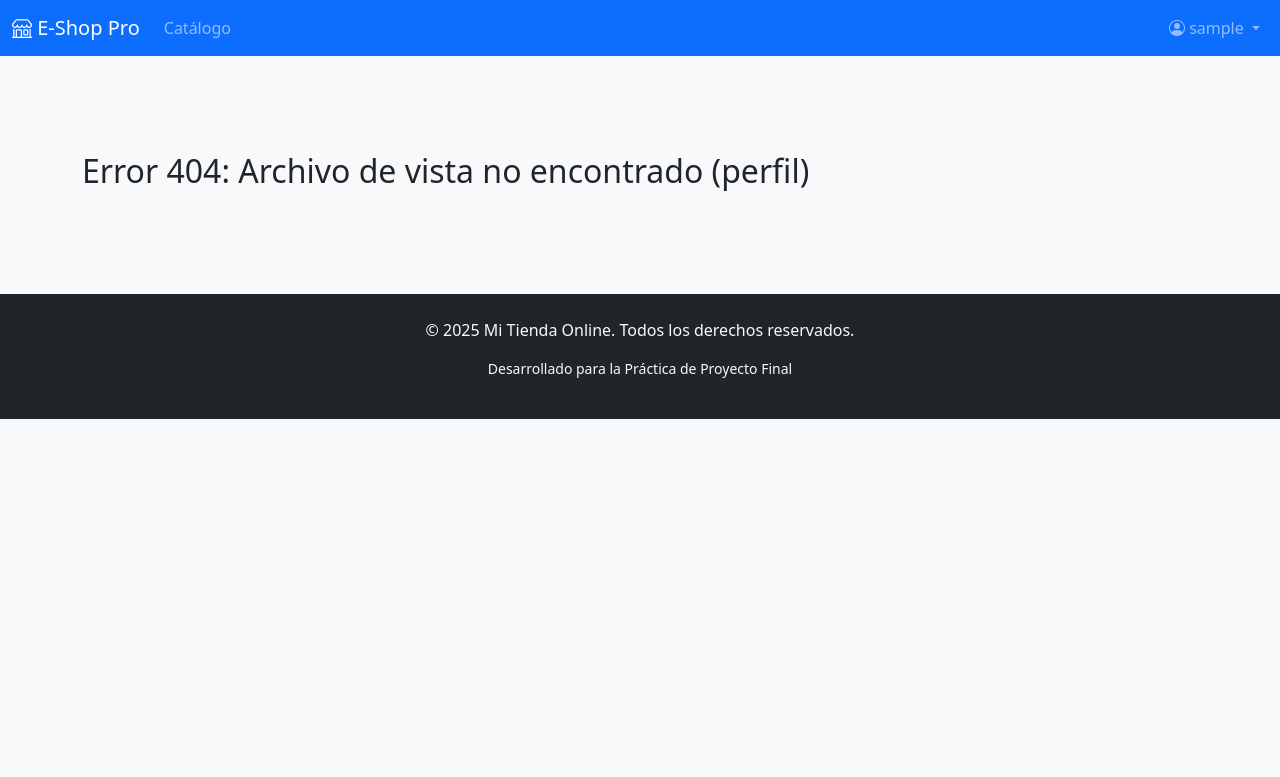
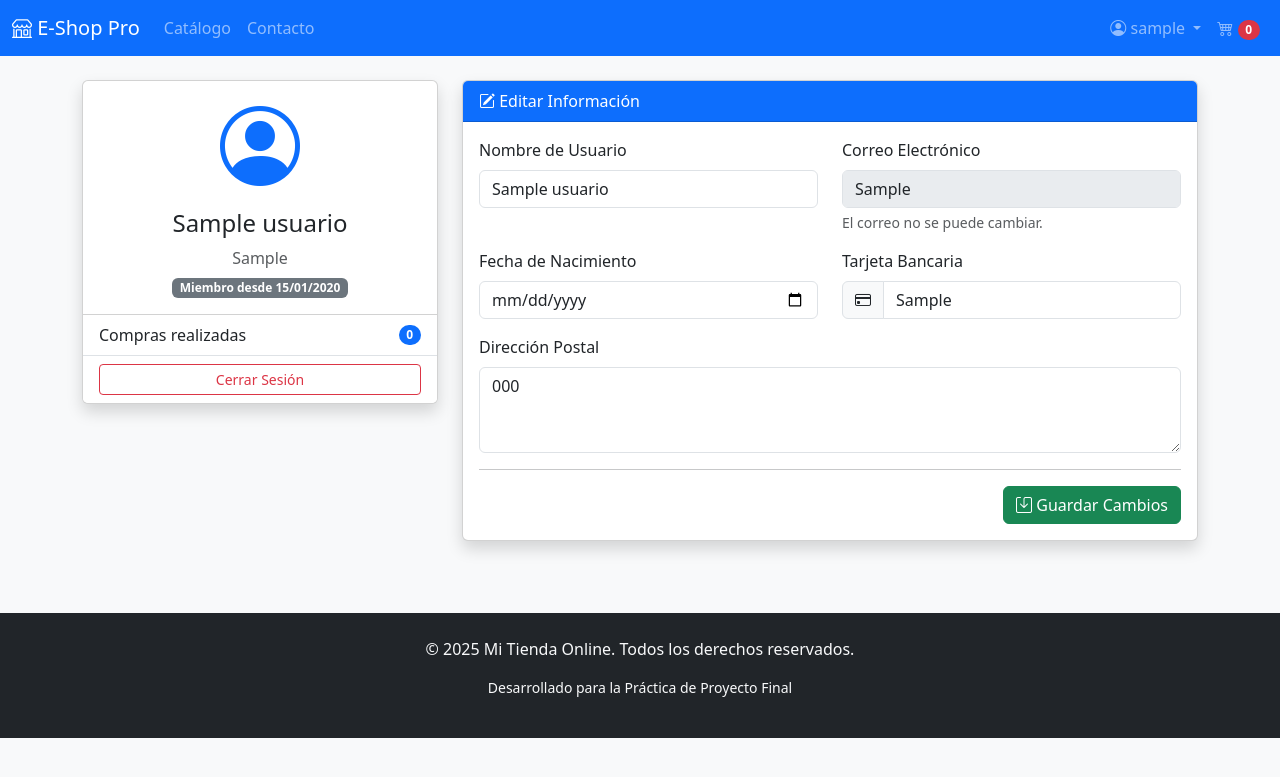
Before and after one commit to G3rrry/proyectoFinalPI, a PHP site: page /index.php?page=perfil in a window 1280 px wide. Shown: the top 777 px of the page. Run offline with PHP 8.4, Linux system fonts and the light colour scheme; the visitor is signed in with stand-in values (Sample User, id 1); tables that the repository leaves empty or names only in its code hold one stand-in row (values such as "Sample post"); data that the repository does not hold is empty.

Commit message:
Registro y login buenos

```diff
--- a/index.php
+++ b/index.php
@@ -11,10 +11,38 @@ $titulo = ucfirst($pagina) . " - E-Shop Pro";
 // Conexión a la base de datos
 include 'db.php';
 
-// Incluir la cabecera común
+// ---------------------------------------------------------
+// LÓGICA DE LOGOUT (MOVIDA AQUÍ, ANTES DEL HTML)
+// ---------------------------------------------------------
+if ($pagina == 'logout') {
+    // 1. Destruir todas las variables de sesión
+    $_SESSION = array();
+
+    // 2. Destruir la cookie de sesión si existe
+    if (ini_get("session.use_cookies")) {
+        $params = session_get_cookie_params();
+        setcookie(session_name(), '', time() - 42000,
+            $params["path"], $params["domain"],
+            $params["secure"], $params["httponly"]
+        );
+    }
+
+    // 3. Destruir la sesión
+    session_destroy();
+
+    // 4. Redirigir al login
+    header("Location: index.php?page=login");
+    exit; // Importante: detiene la ejecución aquí
+}
+// ---------------------------------------------------------
+
+
+// AHORA SÍ: Incluir la cabecera común (esto genera HTML)
 include 'templates/header.php';
 
-// Lista blanca de páginas permitidas (seguridad básica)
+// Lista blanca de páginas permitidas
+// Nota: Ya no es estrictamente necesario tener 'logout' aquí porque se captura arriba,
+// pero no hace daño dejarlo.
 $paginasPermitidas = [
     'catalogo',
     'login',
@@ -23,8 +51,7 @@ $paginasPermitidas = [
     'perfil',
     'historial',
     'admin',
-    'contacto',
-    'logout'
+    'contacto'
 ];
 
 // Lógica de enrutamiento
@@ -34,10 +61,11 @@ if (in_array($pagina, $paginasPermitidas)) {
     if (file_exists($archivoVista)) {
         include $archivoVista;
     } else {
-        echo "<div class='container py-5'><h2>Error 404: Archivo de vista no encontrado ($pagina)</h2></div>";
+        // Opción: crear una vista 404 personalizada o solo mensaje
+        echo "<div class='container py-5'><h2>Error 404: Vista no encontrada</h2></div>";
     }
 } else {
-    // Si la página no existe en la lista, mostrar error o redirigir al catálogo
+    // Si la página no existe en la lista, mostrar catálogo
     include "views/catalogo.php";
 }
 
--- a/templates/header.php
+++ b/templates/header.php
@@ -4,68 +4,70 @@
     <meta charset="UTF-8">
     <meta name="viewport" content="width=device-width, initial-scale=1.0">
     <title><?php echo isset($titulo) ? $titulo : 'Tienda Online'; ?></title>
-    <!-- Bootstrap 5 CSS -->
     <link href="https://cdn.jsdelivr.net/npm/bootstrap@5.3.0/dist/css/bootstrap.min.css" rel="stylesheet">
-    <!-- Iconos de Bootstrap -->
     <link rel="stylesheet" href="https://cdn.jsdelivr.net/npm/bootstrap-icons@1.11.0/font/bootstrap-icons.css">
     <style>
-        body {
-            display: flex;
-            flex-direction: column;
-            min-height: 100vh;
-            background-color: #f8f9fa;
-        }
-        .product-card img {
-            height: 200px;
-            object-fit: cover;
-        }
-        footer {
-            margin-top: auto;
-        }
+        body { display: flex; flex-direction: column; min-height: 100vh; background-color: #f8f9fa; }
+        .product-card img { height: 200px; object-fit: cover; }
+        footer { margin-top: auto; }
     </style>
 </head>
 <body>
 
-    <!-- Barra de Navegación -->
-<nav class="navbar navbar-expand-lg navbar-dark bg-primary sticky-top">
+    <nav class="navbar navbar-expand-lg navbar-dark bg-primary sticky-top">
         <div class="container-fluid">
             <a class="navbar-brand" href="index.php?page=catalogo">
                 <i class="bi bi-shop"></i> E-Shop Pro
             </a>
+            <button class="navbar-toggler" type="button" data-bs-toggle="collapse" data-bs-target="#navbarNav">
+                <span class="navbar-toggler-icon"></span>
+            </button>
 
             <div class="collapse navbar-collapse" id="navbarNav">
                 <ul class="navbar-nav me-auto">
                     <li class="nav-item">
-                        <a class="nav-link" href="index.php?page=catalogo">Catálogo</a>
+                        <a class="nav-link <?php echo ($pagina == 'catalogo') ? 'active' : ''; ?>" href="index.php?page=catalogo">Catálogo</a>
                     </li>
-                    </ul>
+                    <li class="nav-item">
+                        <a class="nav-link <?php echo ($pagina == 'contacto') ? 'active' : ''; ?>" href="index.php?page=contacto">Contacto</a>
+                    </li>
+                </ul>
 
                 <ul class="navbar-nav">
+
                     <li class="nav-item dropdown">
                         <a class="nav-link dropdown-toggle" href="#" role="button" data-bs-toggle="dropdown">
                             <i class="bi bi-person-circle"></i>
                             <?php
-                            // Mostrar nombre si está logueado, si no "Cuenta"
-                            echo isset($_SESSION['nombre_usuario']) ? htmlspecialchars($_SESSION['nombre_usuario']) : 'Cuenta';
+                                // Si hay usuario logueado, mostramos su nombre, si no "Cuenta"
+                                echo isset($_SESSION['nombre_usuario']) ? htmlspecialchars($_SESSION['nombre_usuario']) : 'Cuenta';
                             ?>
                         </a>
                         <ul class="dropdown-menu dropdown-menu-end">
                             <?php if (isset($_SESSION['id_usuario'])): ?>
                                 <li><a class="dropdown-item" href="index.php?page=perfil">Mi Perfil</a></li>
-                                <li><a class="dropdown-item" href="index.php?page=historial">Historial</a></li>
+                                <li><a class="dropdown-item" href="index.php?page=historial">Historial de Compras</a></li>
+
                                 <li><hr class="dropdown-divider"></li>
                                 <li><a class="dropdown-item text-danger" href="index.php?page=logout">Cerrar Sesión</a></li>
                             <?php else: ?>
                                 <li><a class="dropdown-item" href="index.php?page=login">Iniciar Sesión</a></li>
                                 <li><a class="dropdown-item" href="index.php?page=registro">Registrarse</a></li>
+                                <li><hr class="dropdown-divider"></li>
+                                <li><a class="dropdown-item" href="index.php?page=admin">Panel Admin</a></li>
                             <?php endif; ?>
                         </ul>
                     </li>
 
-                    </ul>
+                    <li class="nav-item">
+                        <a class="nav-link <?php echo ($pagina == 'carrito') ? 'active' : ''; ?>" href="index.php?page=carrito">
+                            <i class="bi bi-cart4"></i> <span class="badge bg-danger rounded-pill">0</span>
+                        </a>
+                    </li>
+
+                </ul>
             </div>
         </div>
     </nav>
 
-    <!-- Contenedor Principal -->
-    <div class="container py-4"></div>
+    <div class="container py-4">
--- /dev/null
+++ b/views/perfil.php
@@ -0,0 +1,133 @@
+<?php
+// views/perfil.php
+
+// Verificar seguridad (aunque index.php ya lo hace, es buena práctica)
+if (!isset($_SESSION['id_usuario'])) {
+    echo "<script>window.location='index.php?page=login';</script>";
+    exit;
+}
+
+$id_usuario = $_SESSION['id_usuario'];
+$mensaje = "";
+
+// 1. LÓGICA DE ACTUALIZACIÓN (Si se envió el formulario)
+if ($_SERVER['REQUEST_METHOD'] == 'POST') {
+    $nombre_nuevo = $_POST['nombre_usuario'];
+    $fecha_nac = $_POST['fecha_nacimiento'];
+    $direccion = $_POST['direccion_postal'];
+    $tarjeta = $_POST['numero_tarjeta_bancaria'];
+
+    // Validar contraseña nueva si el usuario quiere cambiarla (opcional)
+    // Para simplificar, aquí actualizamos los datos básicos
+    $sql_update = "UPDATE `Usuarios` SET
+                    nombre_usuario = ?,
+                    fecha_nacimiento = ?,
+                    direccion_postal = ?,
+                    numero_tarjeta_bancaria = ?
+                   WHERE id_usuario = ?";
+
+    $stmt = $conn->prepare($sql_update);
+    $stmt->bind_param("ssssi", $nombre_nuevo, $fecha_nac, $direccion, $tarjeta, $id_usuario);
+
+    if ($stmt->execute()) {
+        $mensaje = "<div class='alert alert-success'>¡Datos actualizados correctamente!</div>";
+        // Actualizar el nombre en la sesión para que cambie en el menú de arriba inmediatamente
+        $_SESSION['nombre_usuario'] = $nombre_nuevo;
+    } else {
+        $mensaje = "<div class='alert alert-danger'>Error al actualizar: " . $conn->error . "</div>";
+    }
+}
+
+// 2. LÓGICA DE LECTURA (Obtener datos actuales)
+$sql = "SELECT * FROM `Usuarios` WHERE id_usuario = ?";
+$stmt = $conn->prepare($sql);
+$stmt->bind_param("i", $id_usuario);
+$stmt->execute();
+$resultado = $stmt->get_result();
+$usuario = $resultado->fetch_assoc();
+
+// Si por alguna razón no se encuentra el usuario
+if (!$usuario) {
+    echo "<div class='alert alert-danger'>Error: Usuario no encontrado.</div>";
+    exit;
+}
+?>
+
+<div class="row">
+    <div class="col-md-4 mb-4">
+        <div class="card shadow">
+            <div class="card-body text-center">
+                <div class="mb-3">
+                    <i class="bi bi-person-circle display-1 text-primary"></i>
+                </div>
+                <h4><?php echo htmlspecialchars($usuario['nombre_usuario']); ?></h4>
+                <p class="text-muted mb-1"><?php echo htmlspecialchars($usuario['correo_electronico']); ?></p>
+                <span class="badge bg-secondary">Miembro desde <?php echo date('d/m/Y', strtotime($usuario['fecha_registro'])); ?></span>
+            </div>
+            <ul class="list-group list-group-flush">
+                <li class="list-group-item d-flex justify-content-between align-items-center">
+                    Compras realizadas
+                    <span class="badge bg-primary rounded-pill">0</span> </li>
+                <li class="list-group-item">
+                    <a href="index.php?page=logout" class="btn btn-outline-danger w-100 btn-sm">Cerrar Sesión</a>
+                </li>
+            </ul>
+        </div>
+    </div>
+
+    <div class="col-md-8">
+        <div class="card shadow">
+            <div class="card-header bg-primary text-white">
+                <i class="bi bi-pencil-square"></i> Editar Información
+            </div>
+            <div class="card-body">
+                <?php echo $mensaje; ?>
+
+                <form action="" method="POST">
+                    <div class="row mb-3">
+                        <div class="col-md-6">
+                            <label class="form-label">Nombre de Usuario</label>
+                            <input type="text" name="nombre_usuario" class="form-control"
+                                   value="<?php echo htmlspecialchars($usuario['nombre_usuario']); ?>" required>
+                        </div>
+                        <div class="col-md-6">
+                            <label class="form-label">Correo Electrónico</label>
+                            <input type="email" class="form-control"
+                                   value="<?php echo htmlspecialchars($usuario['correo_electronico']); ?>" readonly disabled>
+                            <div class="form-text">El correo no se puede cambiar.</div>
+                        </div>
+                    </div>
+
+                    <div class="row mb-3">
+                        <div class="col-md-6">
+                            <label class="form-label">Fecha de Nacimiento</label>
+                            <input type="date" name="fecha_nacimiento" class="form-control"
+                                   value="<?php echo $usuario['fecha_nacimiento']; ?>">
+                        </div>
+                        <div class="col-md-6">
+                            <label class="form-label">Tarjeta Bancaria</label>
+                            <div class="input-group">
+                                <span class="input-group-text"><i class="bi bi-credit-card"></i></span>
+                                <input type="text" name="numero_tarjeta_bancaria" class="form-control"
+                                       value="<?php echo htmlspecialchars($usuario['numero_tarjeta_bancaria']); ?>">
+                            </div>
+                        </div>
+                    </div>
+
+                    <div class="mb-3">
+                        <label class="form-label">Dirección Postal</label>
+                        <textarea name="direccion_postal" class="form-control" rows="3"><?php echo htmlspecialchars($usuario['direccion_postal']); ?></textarea>
+                    </div>
+
+                    <hr>
+
+                    <div class="d-flex justify-content-end">
+                        <button type="submit" class="btn btn-success">
+                            <i class="bi bi-save"></i> Guardar Cambios
+                        </button>
+                    </div>
+                </form>
+            </div>
+        </div>
+    </div>
+</div>
```
Also changed, not shown: views/registro.php (+7 -1 lines).
